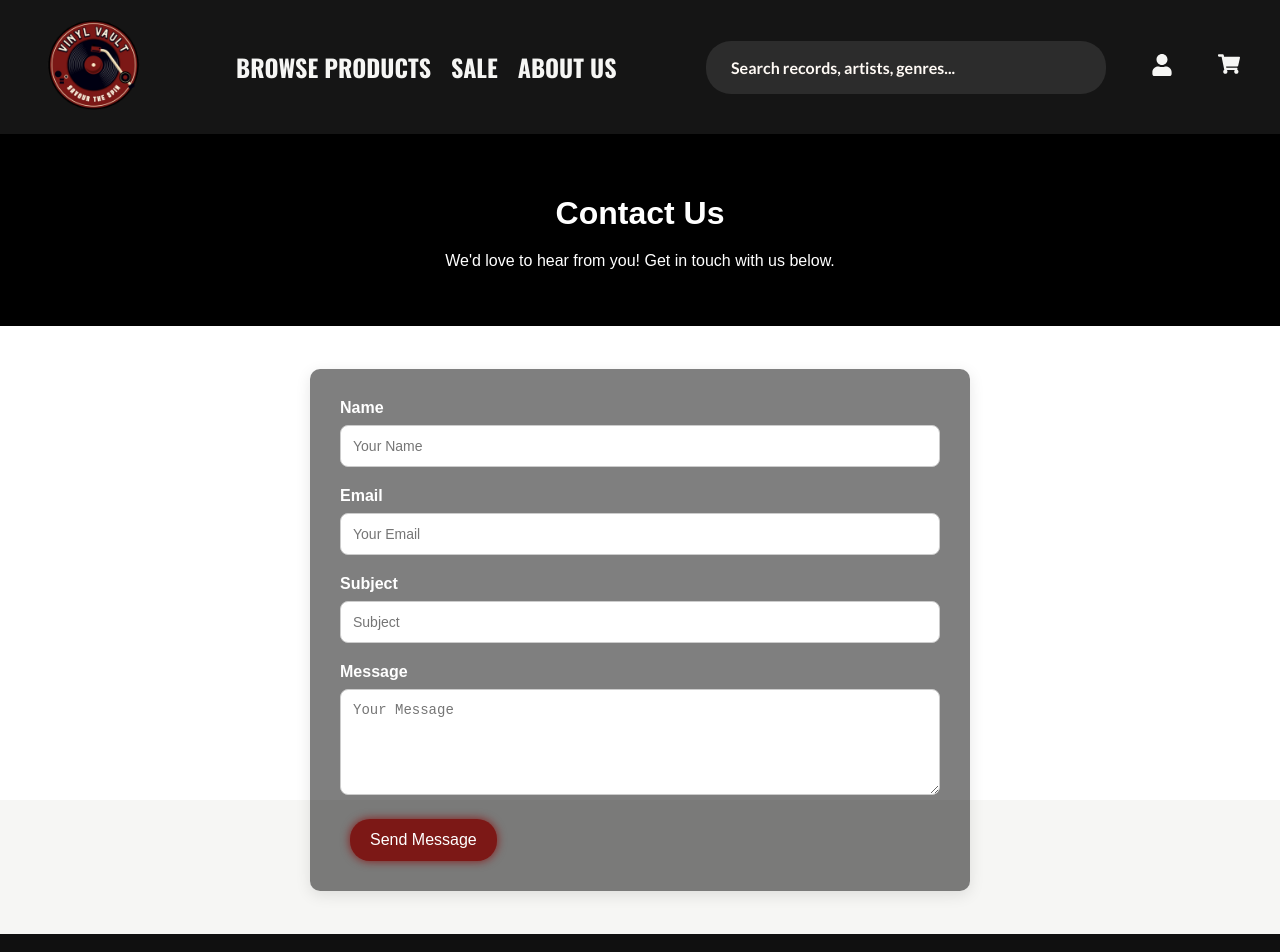
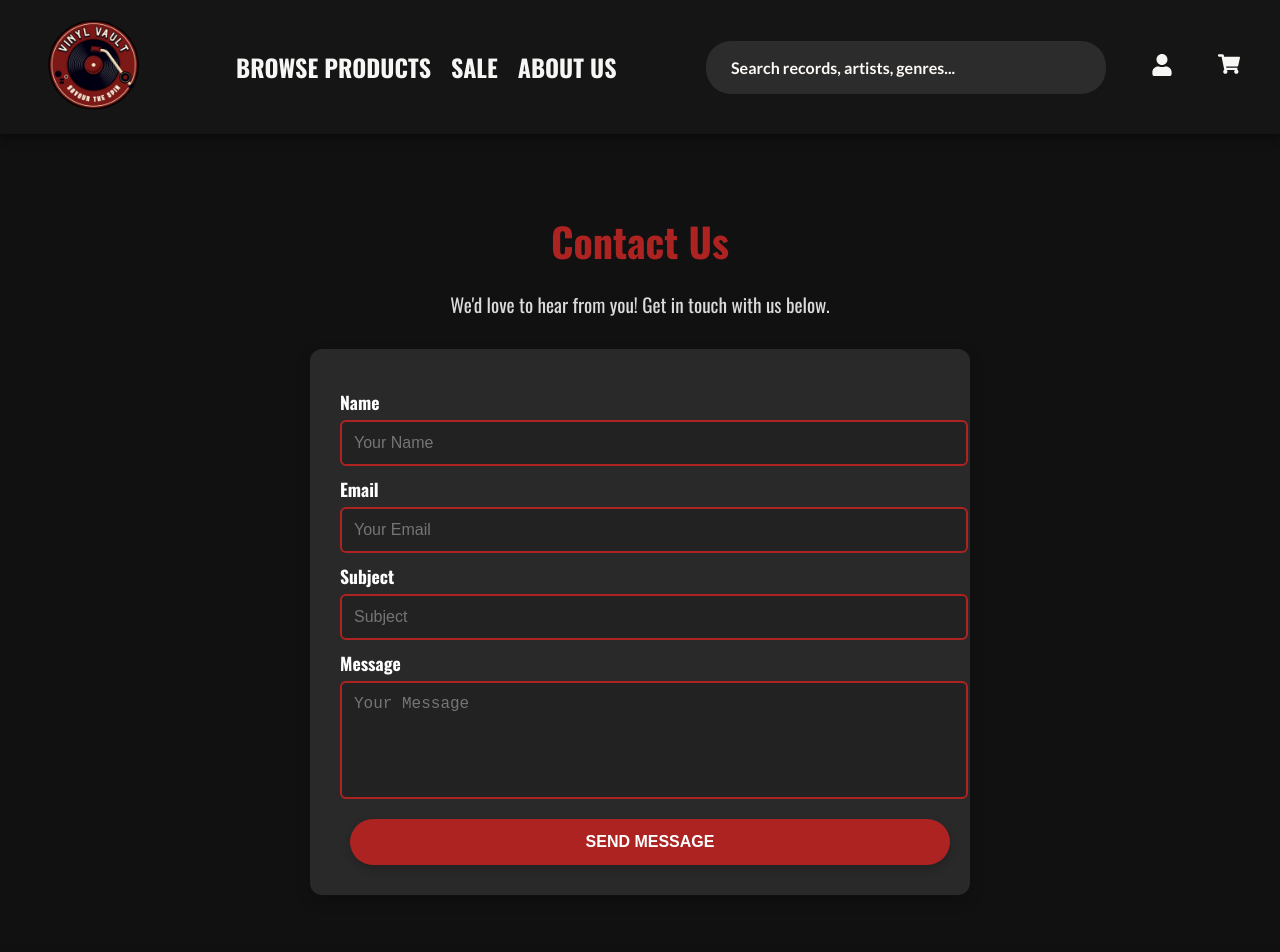
Before and after one commit to minankk/TEAMPROJECT_TEAM2, a React (Create React App) app: page /contact-us in a window 1280 px wide. Shown: the top 952 px of the page. Built offline with nearby package versions, Linux system fonts and the light colour scheme; no server answers.

Commit message:
conatct us skeleton change

```diff
--- a/src/ContactUsPage.css
+++ b/src/ContactUsPage.css
@@ -1,96 +1,80 @@
-/* General Styles */
-html, body {
-  height: 100%;
-  margin: 0;
-  font-family: 'Arial', sans-serif;
-  color: #151515;
+.contact-page {
+  font-family: "Oswald", sans-serif;
+  color: #fff;
+  background: #111;
+  text-align: center;
+  padding: 50px 20px;
 }
 
-body {
-  display: flex;
-  flex-direction: column;
-  min-height: 100vh; /* Ensures the full viewport height */
-  /* background: url('./assets/vinyl-texture.webp') no-repeat center center; */
-  background-size: cover; /* Ensures the image covers the entire screen */
+.contact-header h1 {
+  font-size: 2.5rem;
+  margin-bottom: 10px;
+  color: #ad2321;
 }
 
-main {
-  padding: 20px;
-}
-
-.contact-page {
-  display: flex;
-  flex-direction: column;
-  min-height: 100vh;
-  }
-
-.contact-header {
-  width: 100%;
-  background-color: black; /* Black banner */
-  color: white; /* White text */
-  padding: 40px 0;
-  text-align: center;
-  position: relative; /* No absolute positioning */
-  top: 0;
-  left: 0;
-  transform: none; /* Remove unwanted transform */
-  max-width: 100%; /* Full width */
+.contact-header p {
+  font-size: 1.2rem;
+  opacity: 0.85;
+  margin-bottom: 30px;
 }
 
 .contact-form-container {
-    flex: 1;
-    display: flex;
-    justify-content: center;
-    align-items: center;
-    padding: 20px;
-  }
-
-  .contact-form {
-    background: rgba(0, 0, 0, 0.5);
+  max-width: 600px;
+  margin: 0 auto;
+  background: rgba(255, 255, 255, 0.1);
   padding: 30px;
-    border-radius: 10px;
-    box-shadow: 0 4px 15px rgba(0, 0, 0, 0.1);
-    width: 100%;
-    max-width: 600px;
-    transition: transform 0.3s ease;
-  }
-
-  .contact-form:hover {
-    transform: translateY(-5px);
+  border-radius: 12px;
+  box-shadow: 0 6px 15px rgba(0, 0, 0, 0.2);
 }
 
 .contact-form label {
   display: block;
-    margin-bottom: 8px;
+  text-align: left;
+  font-size: 1.1rem;
   font-weight: bold;
-    font-size: 16px;
-    color: #ffffff;
+  margin: 10px 0 5px;
 }
 
 .contact-form input,
 .contact-form textarea {
   width: 100%;
   padding: 12px;
-    margin-bottom: 20px;
-    border: 1px solid #ccc;
-    border-radius: 8px;
-    box-sizing: border-box;
-    font-size: 14px;
-    transition: border-color 0.3s ease;
+  font-size: 1rem;
+  border: 2px solid #ad2321;
+  border-radius: 6px;
+  background: #222;
+  color: #fff;
+  outline: none;
+  transition: border-color 0.3s ease, box-shadow 0.3s ease;
 }
 
 .contact-form input:focus,
 .contact-form textarea:focus {
-    border-color: #7c1816;
-    outline: none;
+  border-color: #ff4c4c;
+  box-shadow: 0 0 10px rgba(255, 76, 76, 0.5);
+}
+
+.contact-form textarea {
+  resize: none;
+}
+
+.contact-form button {
+  background: #ad2321;
+  color: #fff;
+  border: none;
+  padding: 14px 20px;
+  border-radius: 50px;
+  cursor: pointer;
+  font-weight: bold;
+  font-size: 1rem;
+  text-transform: uppercase;
+  transition: background 0.3s ease, transform 0.2s ease;
+  box-shadow: 0 4px 10px rgba(0, 0, 0, 0.2);
+  margin-top: 15px;
+  width: 100%;
 }
 
 .contact-form button:hover {
-    background-color: #000000;
-    transform: translateY(-2px);
+  background: #52110e;
+  transform: scale(1.05);
 }
-
-  html {
-    height: 100%;
-    background-size: cover;
-  }
```
Lines whose indentation alone changed are shown as unchanged.
